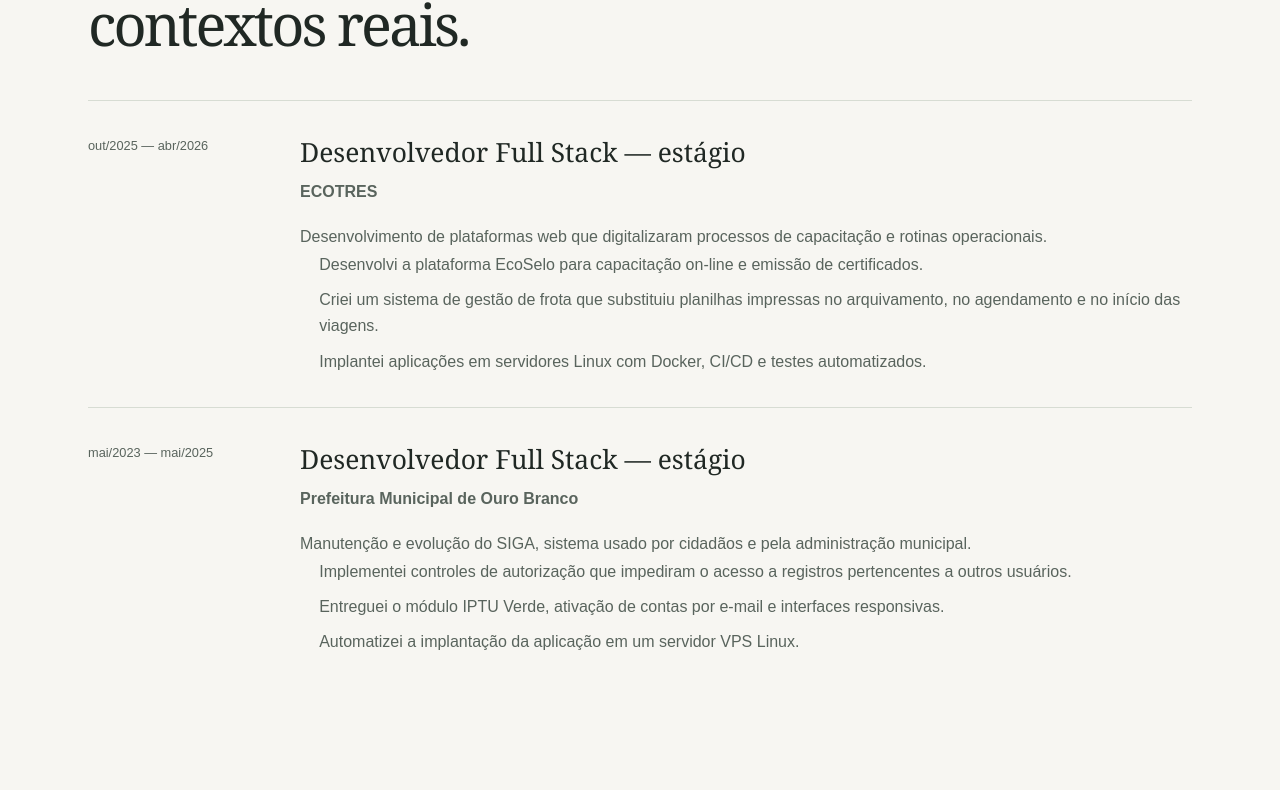
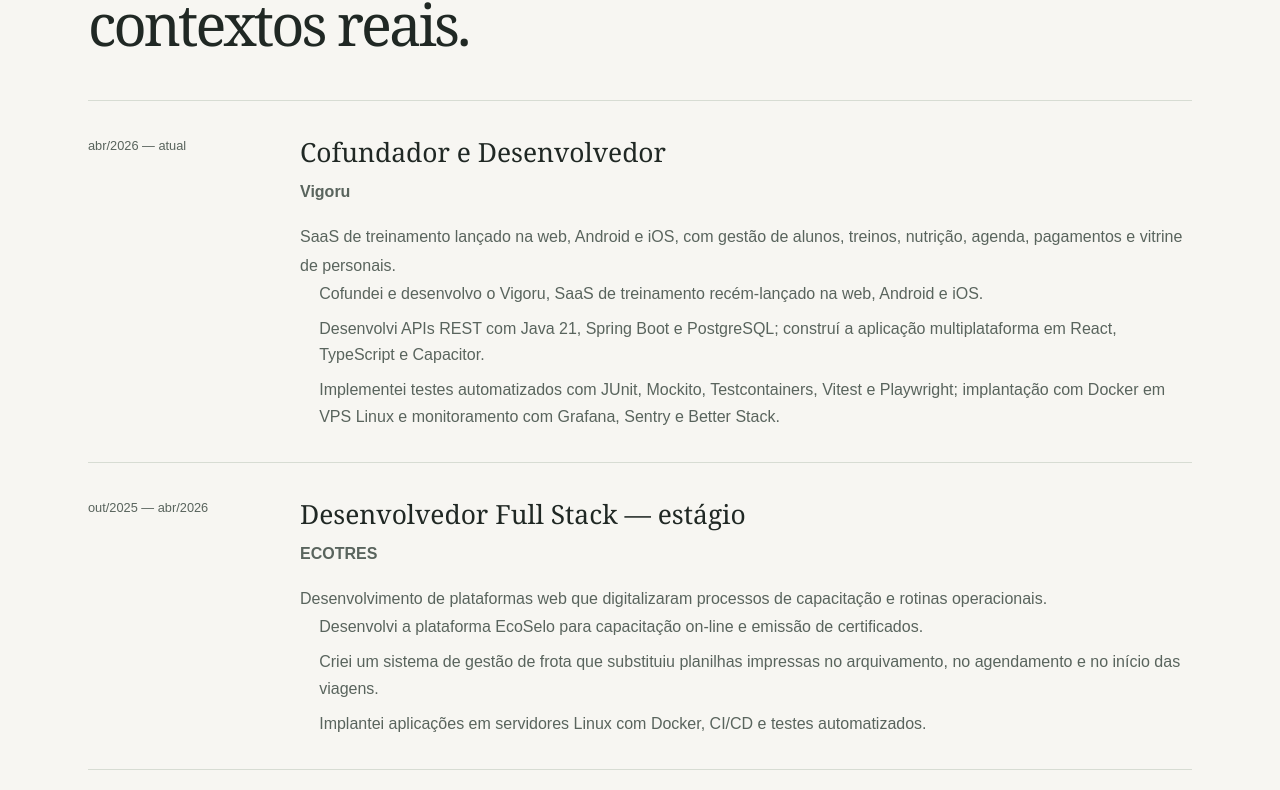
Before and after one commit to asmeduardo/portfolio, a Next.js app: page / in a window 1280 px wide. Shown: the part 3202-3992 px from the top of the page. Built offline with nearby package versions, Linux system fonts and the light colour scheme.

Commit message:
feat: add vigoru to the experience timeline

```diff
--- a/src/data/portfolio.ts
+++ b/src/data/portfolio.ts
@@ -176,6 +176,18 @@ export const portfolio = portfolioSchema.parse({
     },
   ],
   experience: [
+    {
+      organization: "Vigoru",
+      role: "Cofundador e Desenvolvedor",
+      period: "abr/2026 — atual",
+      description:
+        "SaaS de treinamento lançado na web, Android e iOS, com gestão de alunos, treinos, nutrição, agenda, pagamentos e vitrine de personais.",
+      highlights: [
+        "Cofundei e desenvolvo o Vigoru, SaaS de treinamento recém-lançado na web, Android e iOS.",
+        "Desenvolvi APIs REST com Java 21, Spring Boot e PostgreSQL; construí a aplicação multiplataforma em React, TypeScript e Capacitor.",
+        "Implementei testes automatizados com JUnit, Mockito, Testcontainers, Vitest e Playwright; implantação com Docker em VPS Linux e monitoramento com Grafana, Sentry e Better Stack.",
+      ],
+    },
     {
       organization: "ECOTRES",
       role: "Desenvolvedor Full Stack — estágio",
```
Also changed, not shown: 1 other file (tests, documents, lock files or other folders).
